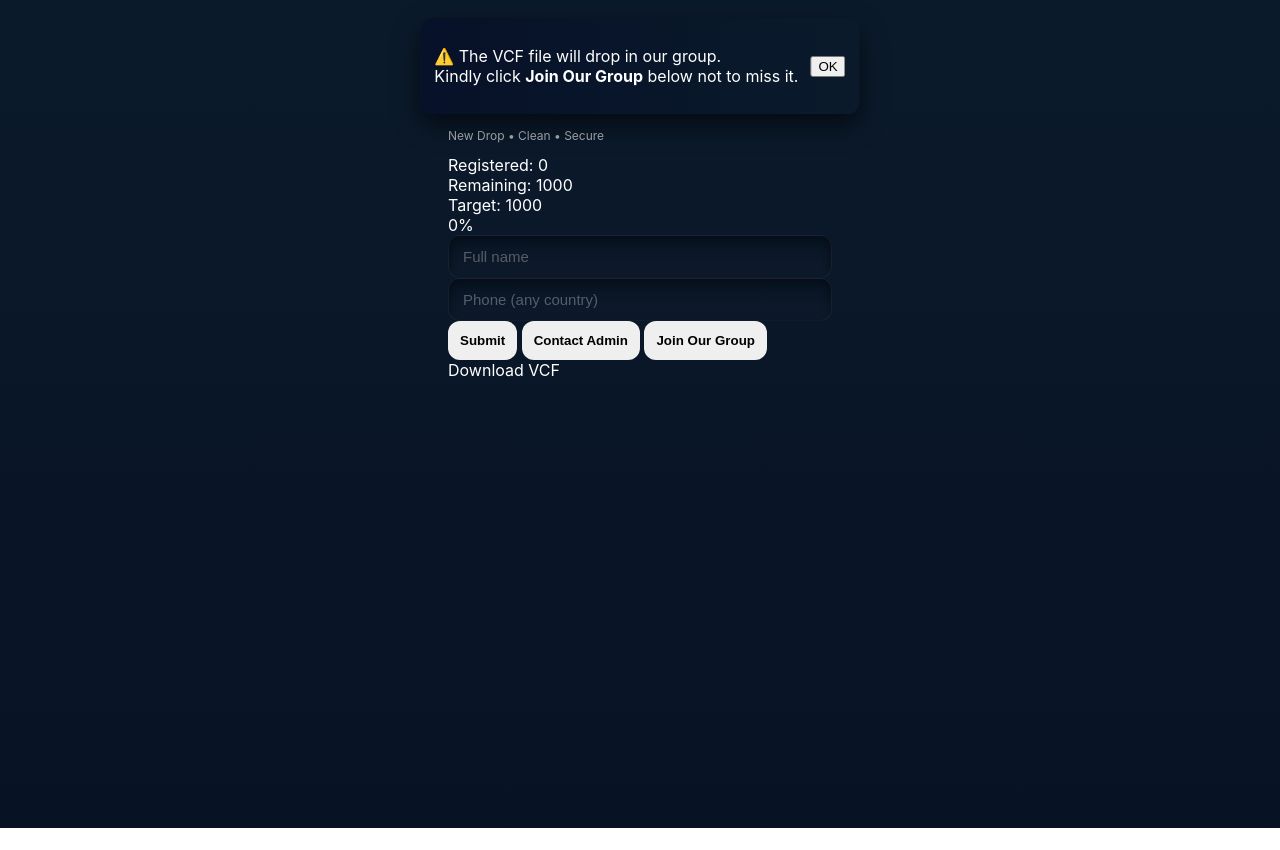
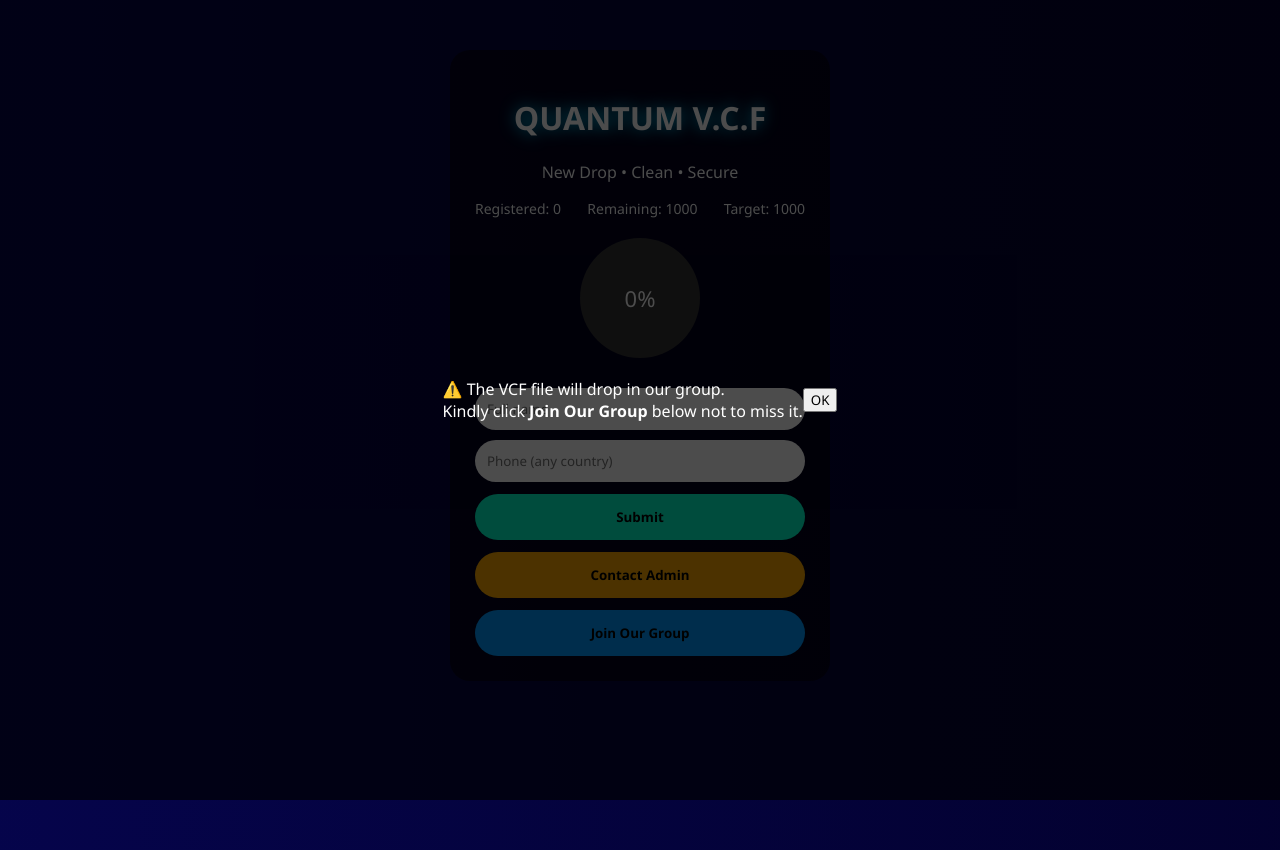
Before and after one commit to glenn254g/quantumvcf, a plain HTML site: page index.html in a window 1280 px wide. Before the commit the page ends 828 px from the top, so only its background shows below. Drawn offline with Linux system fonts and the light colour scheme.

Commit message:
Update style.css

```diff
--- a/style.css
+++ b/style.css
@@ -1,78 +1,100 @@
-:root{
-  --bg-a:#0b1a2b;
-  --bg-b:#081225;
-  --card: rgba(255,255,255,0.03);
-  --accent-start:#7c4dff; /* new palette, not screenshot */
-  --accent-mid:#00e5d1;
-  --accent-end:#7be495;
-  --accent-join:#ffb86b;
-  --white:#ffffff;
-  --muted:rgba(255,255,255,0.65);
-  --success:#00e676;
-  --danger:#ff3b30;
-  --card-radius:18px;
+* {
+  font-family: 'Segoe UI', sans-serif;
+  box-sizing: border-box;
 }
 
-*{box-sizing:border-box}
-html,body{height:100%;margin:0;font-family:Inter,system-ui,-apple-system,Segoe UI,Roboto,Helvetica,Arial;color:var(--white);background:linear-gradient(180deg,var(--bg-a),var(--bg-b));-webkit-font-smoothing:antialiased}
-.container{max-width:420px;margin:28px auto;padding:18px}
-.card{background:linear-gradient(180deg, rgba(255,255,255,0.02), rgba(255,255,255,0.01));border-radius:var(--card-radius);padding:18px;box-shadow:0 20px 40px rgba(2,8,20,0.6);border:1px solid rgba(255,255,255,0.03)}
-.header{text-align:center;padding-bottom:8px}
-.title{font-weight:800;letter-spacing:2px;font-size:20px;background:linear-gradient(90deg,var(--accent-start),var(--accent-mid),var(--accent-end));-webkit-background-clip:text;background-clip:text;color:transparent}
-.subtitle{font-size:12px;color:var(--muted);margin-top:6px}
+body {
+  margin: 0;
+  height: 100vh;
+  background: linear-gradient(270deg, #020024, #090979, #00d4ff);
+  background-size: 600% 600%;
+  animation: bgMove 15s ease infinite;
+  color: #fff;
+}
 
-/* droplets overlay */
-.droplets{position:fixed;inset:0;pointer-events:none;background-image:
-  radial-gradient(circle at 10% 5%, rgba(255,255,255,0.02) 0 4px, transparent 6px),
-  radial-gradient(circle at 80% 35%, rgba(255,255,255,0.02) 0 3px, transparent 5px),
-  radial-gradient(circle at 40% 80%, rgba(255,255,255,0.015) 0 2.5px, transparent 3px);
-mix-blend-mode:overlay;opacity:0.9;animation:drift 18s linear infinite}
-@keyframes drift{0%{transform:translateY(0)}50%{transform:translateY(-6px)}100%{transform:translateY(0)}}
+@keyframes bgMove {
+  0% {background-position:0% 50%}
+  50% {background-position:100% 50%}
+  100% {background-position:0% 50%}
+}
 
-/* circles */
-.circle-wrap{display:flex;gap:14px;justify-content:space-between;margin:16px 0 12px}
-.stat{flex:1;text-align:center}
-.stat-name{font-weight:700;margin-bottom:8px;color:var(--muted);font-size:13px}
-.circle{width:110px;height:110px;margin:0 auto;position:relative}
-.circle svg{position:absolute;left:0;top:0;width:100%;height:100%}
-.circle .bg{fill:none;stroke:rgba(255,255,255,0.03);stroke-width:2}
-.arc{fill:none;stroke-width:2.8;stroke-linecap:round;stroke-dasharray:0 100;transition:stroke-dasharray .6s ease}
-/* gradient strokes - using CSS stroke with gradient via SVG defs is done in JS for simplicity */
+.container {
+  max-width: 380px;
+  margin: auto;
+  margin-top: 50px;
+  background: rgba(0,0,0,0.55);
+  padding: 25px;
+  border-radius: 20px;
+  text-align: center;
+}
 
-/* label */
-.label{position:absolute;inset:0;display:flex;align-items:center;justify-content:center;flex-direction:column;font-weight:800}
-.label small{font-weight:600;color:var(--muted);font-size:12px}
+.glow {
+  text-shadow: 0 0 15px #00d4ff;
+}
 
-/* form styles */
-.field{margin-bottom:12px}
-.label{display:block;margin-bottom:6px;color:var(--muted);font-weight:700;font-size:13px}
-input[type="text"],input[type="tel"]{width:100%;padding:12px 14px;border-radius:12px;border:1px solid rgba(255,255,255,0.04);background:linear-gradient(180deg, rgba(0,0,0,0.18), rgba(255,255,255,0.02));color:var(--white);font-size:15px;outline:none;box-shadow:inset 0 2px 8px rgba(0,0,0,0.45)}
-input::placeholder{color:rgba(255,255,255,0.3)}
+.stats {
+  display: flex;
+  justify-content: space-between;
+  font-size: 14px;
+}
 
-.buttons{display:flex;flex-direction:column;gap:10px;margin-top:6px}
-.btn{display:inline-flex;align-items:center;justify-content:center;padding:12px;border-radius:12px;font-weight:800;cursor:pointer;border:none;text-decoration:none}
-.btn-primary{background:linear-gradient(90deg,var(--accent-start),var(--accent-mid));color:#02121a;box-shadow:0 10px 28px rgba(124,77,255,0.12)}
-.btn-join{background:linear-gradient(90deg,var(--accent-join),#ffd36b);color:#02121a}
-.btn-secondary{background:linear-gradient(90deg,#07142a,#0d2433);color:var(--white);border:1px solid rgba(255,255,255,0.03)}
+.progress-circle {
+  width: 120px;
+  height: 120px;
+  border-radius: 50%;
+  background: conic-gradient(#00ffcc 0%, #333 0%);
+  margin: 20px auto;
+  display: flex;
+  align-items: center;
+  justify-content: center;
+  font-size: 22px;
+}
 
-/* alerts */
-.alerts{margin-top:12px}
-.alert{display:none;padding:8px 10px;border-radius:10px;font-weight:700;text-align:center}
-.alert.success{display:none;color:var(--success);background:rgba(0,230,118,0.06)}
-.alert.error{display:none;color:var(--danger);background:rgba(255,59,48,0.06)}
+input {
+  width: 100%;
+  padding: 12px;
+  margin-top: 10px;
+  border-radius: 30px;
+  border: none;
+}
 
-.notice{margin-top:10px;text-align:center;color:var(--muted);font-size:13px}
+.btn {
+  width: 100%;
+  padding: 14px;
+  border-radius: 30px;
+  border: none;
+  margin-top: 12px;
+  font-weight: bold;
+  cursor: pointer;
+}
 
-/* popup */
-.popup{position:fixed;left:50%;transform:translateX(-50%);top:18px;background:linear-gradient(90deg,#071129,#0a1a2b);border-radius:12px;padding:12px 14px;display:flex;gap:12px;align-items:center;box-shadow:0 10px 26px rgba(0,0,0,0.6);z-index:999}
-.popup .icon{font-size:18px}
-.popup-title{font-weight:800;color:#ffd86a}
-.popup-body{font-size:13px;color:var(--muted)}
-.popup .close{margin-left:auto;background:rgba(255,255,255,0.02);border:none;color:var(--muted);padding:6px 8px;border-radius:8px;cursor:pointer}
+.submit { background: #00ffcc; }
+.admin { background: #ffaa00; }
+.more { background: #0099ff; }
 
-/* small screens */
-@media(max-width:480px){
-  .container{padding:12px}
-  .circle{width:84px;height:84px}
-  .circle-wrap{gap:8px}
+.download {
+  display: block;
+  margin-top: 15px;
+  background: #00ff66;
+  padding: 12px;
+  border-radius: 30px;
+  color: #000;
+  text-decoration: none;
 }
+
+.hidden { display: none; }
+
+.popup {
+  position: fixed;
+  inset: 0;
+  background: rgba(0,0,0,0.7);
+  display: flex;
+  justify-content: center;
+  align-items: center;
+}
+
+.popup div {
+  background: #111;
+  padding: 20px;
+  border-radius: 15px;
+}
```
